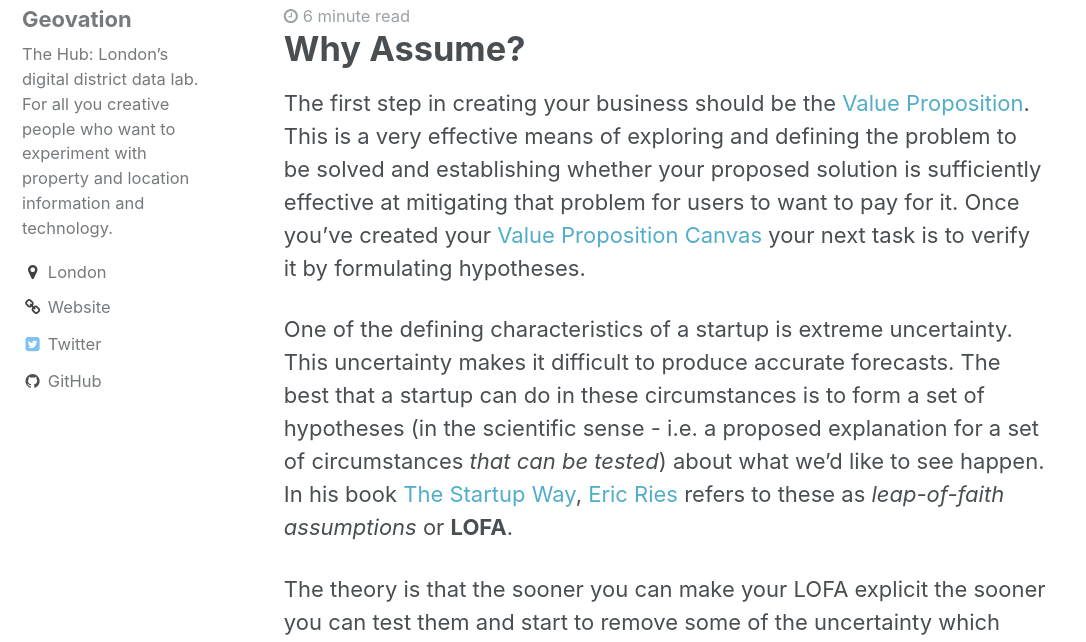
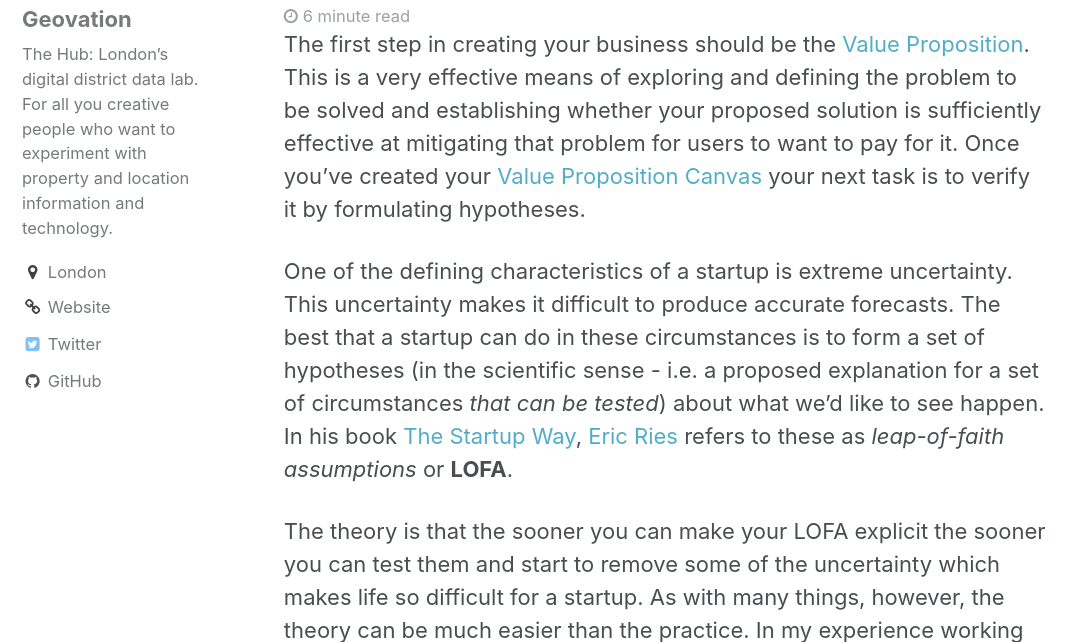
Before and after one commit to Geovation/geovation.github.io, a Jekyll site: the page built from _posts/2020-02-03-why-comes-after-what.md, in a window 1280 px wide and 900 px high, cut to the strip 258-900 px from the top of the window. Shown: the whole strip, without its empty margins (0-1086 px from the left). Built offline with Jekyll 4.4.1, drawn with Linux system fonts in a browser that asks for light colours; comment, search, counter and statistics services are not loaded.

Commit message:
feat: Remvoes unwanted title

```diff
--- a/_posts/2020-02-03-why-comes-after-what.md
+++ b/_posts/2020-02-03-why-comes-after-what.md
@@ -6,8 +6,6 @@ slug: "why-comes-after-what"
 author: "Paul Nebel"
 comments: true
 ---
-
-# Why Assume?
 
 The first step in creating your business should be the [Value Proposition][valueprop]. This is a very effective means of exploring and defining the problem to be solved and establishing whether your proposed solution is sufficiently effective at mitigating that problem for users to want to pay for it.  Once you've created your [Value Proposition Canvas][valuepropcanv] your next task is to verify it by formulating hypotheses.
 
```
